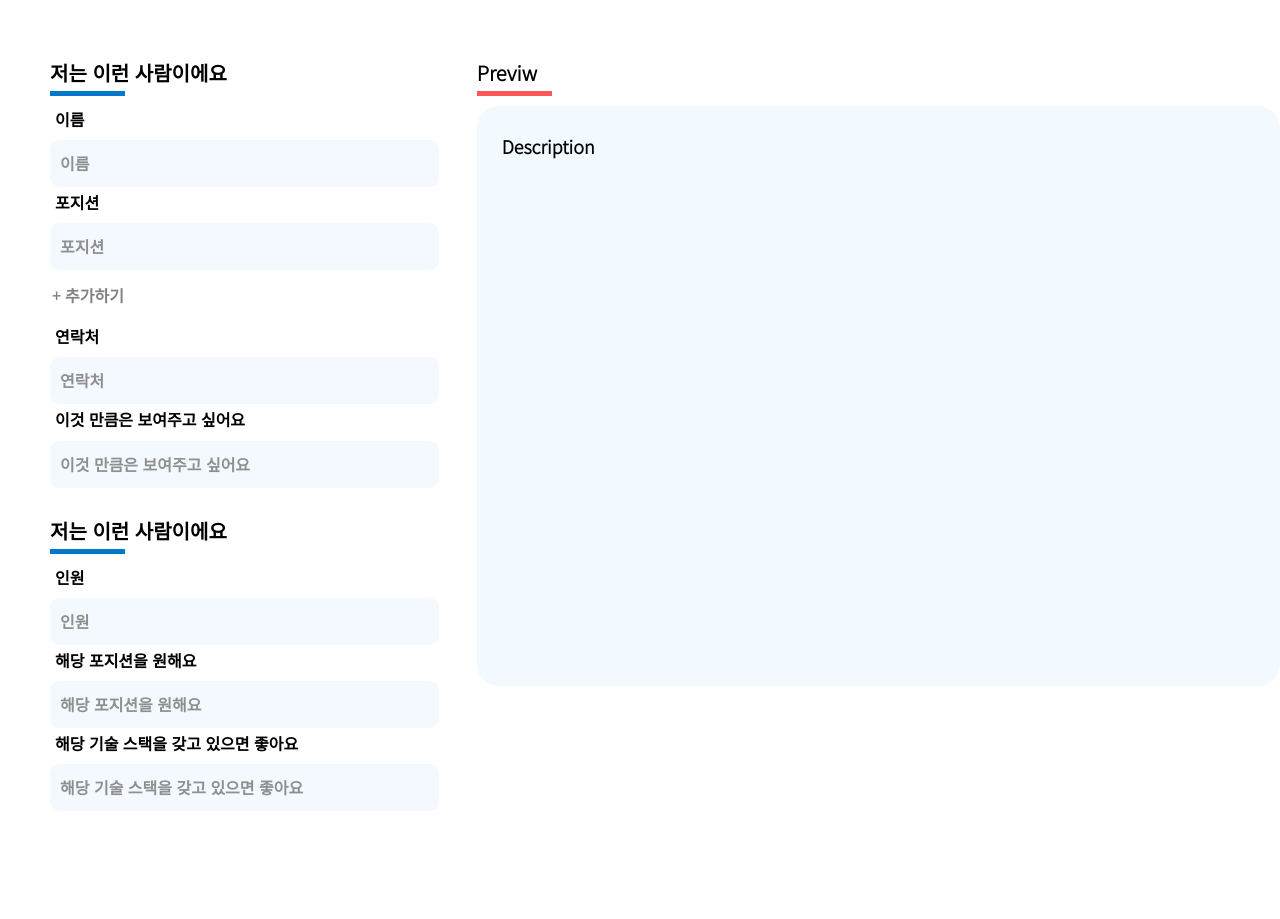
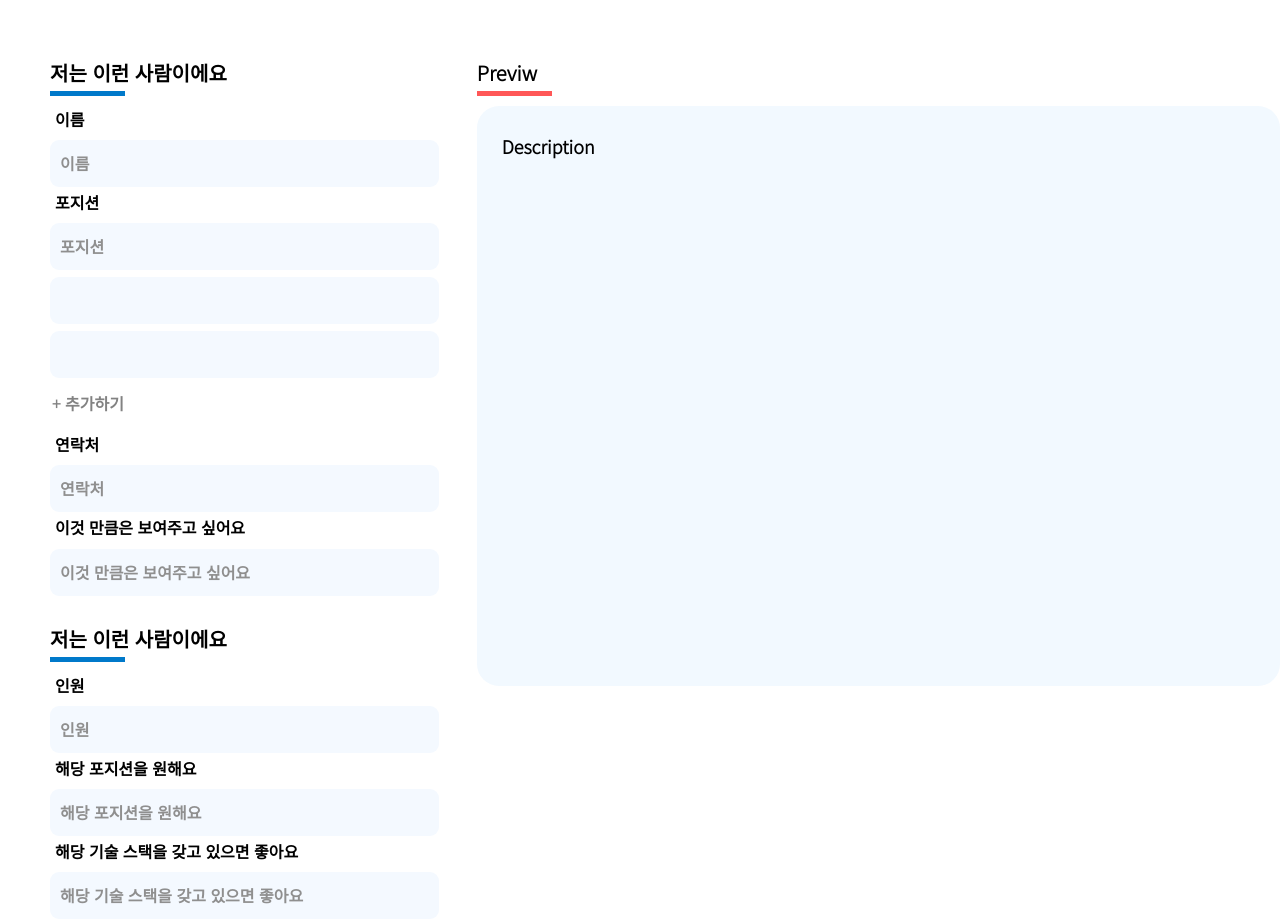
Before and after one commit to jaewoong2/HelpMe, a React app: page / in a window 1280 px wide. Built offline with nearby package versions, Linux system fonts and the light colour scheme.

Commit message:
:sparkles: Implement Service ContextAPI

```diff
--- a/src/App.tsx
+++ b/src/App.tsx
@@ -1,73 +1,34 @@
-import Button from '@components/Button';
-import Description from '@components/Description';
-import Input from '@components/Input';
-import Title from '@components/Title';
-import { css } from '@emotion/react';
+import styled from '@emotion/styled';
+import Home from '@pages/Home';
 import React from 'react';
 
-type Props = {};
 const App = () => {
   return (
-    <main
-      style={{
-        display: 'flex',
-        width: '100%',
-        height: '100%',
-        justifyContent: 'center',
-        alignItems: 'center',
-      }}
-    >
-      <div
-        style={{
-          marginTop: '120px',
-          display: 'flex',
-          maxWidth: '1248px',
-          width: '100%',
-          height: '100%',
-          maxHeight: '960px',
-          padding: '50px',
-          justifyContent: 'center',
-        }}
-      >
-        <div style={{ width: '50%', height: '100%' }}>
-          <Title>저는 이런 사람이에요</Title>
-          <Input title="이름" />
-          <Input title="포지션" />
-          <Button>+ 추가하기</Button>
-          <Input title="연락처" />
-          <Input title="이것 만큼은 보여주고 싶어요" />
-          <Title
-            css={css`
-              margin-top: 30px;
-            `}
-          >
-            저는 이런 사람이에요
-          </Title>
-          <Input title="인원" />
-          <Input title="해당 포지션을 원해요" />
-          <Input title="해당 기술 스택을 갖고 있으면 좋아요" />
-        </div>
-        <section
-          style={{
-            maxHeight: '960px',
-            display: 'flex',
-            flexDirection: 'column',
-            width: '100%',
-            height: '100%',
-            marginLeft: '50px',
-          }}
-        >
-          <Title dividerColor="warning">Previw</Title>
-          <Description
-            css={css`
-              max-height: 70%;
-              height: calc(100% - 33px);
-            `}
-          />
-        </section>
-      </div>
-    </main>
+    <Main>
+      <SectionContainer>
+        <Home />
+      </SectionContainer>
+    </Main>
   );
 };
 
 export default App;
+
+const Main = styled.main`
+  display: flex;
+  width: 100%;
+  height: 100%;
+  justify-content: center;
+  align-items: center;
+`;
+
+const SectionContainer = styled.div`
+  margin-top: 120px;
+  display: flex;
+  max-width: 1248px;
+  width: 100%;
+  height: 100%;
+  max-height: 960px;
+  padding: 50px;
+  justify-content: center;
+`;
--- /dev/null
+++ b/src/components/LeftSection/index.tsx
@@ -0,0 +1,19 @@
+import { SerializedStyles } from '@emotion/react';
+import styled from '@emotion/styled';
+import React, { HtmlHTMLAttributes } from 'react';
+
+type LeftSectionProps = {
+  css?: SerializedStyles;
+} & HtmlHTMLAttributes<HTMLDivElement>;
+
+const LeftSection: React.FC<LeftSectionProps> = ({ css, children }) => {
+  return <Section css={css}>{children}</Section>;
+};
+
+export default LeftSection;
+
+const Section = styled.section<{ css?: SerializedStyles }>`
+  width: 50%;
+  height: 100%;
+  ${({ css }) => css};
+`;
--- /dev/null
+++ b/src/components/RightSection/index.tsx
@@ -0,0 +1,24 @@
+import { SerializedStyles } from '@emotion/react';
+import styled from '@emotion/styled';
+import React, { HtmlHTMLAttributes } from 'react';
+
+type RightSectionProps = {
+  css?: SerializedStyles;
+} & HtmlHTMLAttributes<HTMLDivElement>;
+
+const RightSection: React.FC<RightSectionProps> = ({ children, css }) => {
+  return <Section css={css}>{children}</Section>;
+};
+
+export default RightSection;
+
+const Section = styled.section<{ css?: SerializedStyles }>`
+  max-height: 960px;
+  display: flex;
+  flex-direction: column;
+  width: 100%;
+  height: 100%;
+  margin-left: 50px;
+
+  ${({ css }) => css};
+`;
--- /dev/null
+++ b/src/context/serviceContext.tsx
@@ -0,0 +1,112 @@
+import React, { useState } from 'react';
+import { createContext } from 'react';
+import { serviceContextType } from '../types/service';
+
+const initalState: serviceContextType = {
+  user: {
+    name: '',
+    setName: function (name: string): void {},
+    position: ['백엔드'],
+    addPosition: function (position: string): void {},
+    removePosition: function (index: number): void {},
+    contact: ['010-0000-1111'],
+    addContact: function (position: string): void {},
+    removeContact: function (index: number): void {},
+    links: ['github.com'],
+    addLinks: function (link: string): void {},
+    removeLinks: function (index: number): void {},
+  },
+  lookingFor: {
+    number: 2,
+    setNumber: function (number: number): void {},
+    position: ['프론트엔드', 'AI'],
+    addPosition: function (position: string): void {},
+    removePosition: function (index: number): void {},
+    techStack: ['React', 'Panads', '이미지 처리'],
+    addTechStack: function (tech: string): void {},
+    removeTechStack: function (index: number): void {},
+  },
+};
+
+export const serviceContext = createContext<serviceContextType>(initalState);
+
+export const ServiceProvider: React.FC<{ children: React.ReactElement | React.ReactNode | JSX.Element }> = ({
+  children,
+}) => {
+  const [name, setName] = useState(initalState.user.name);
+  const [userPosition, setUserPosition] = useState(initalState.user.position);
+  const [contact, setContact] = useState(initalState.user.contact);
+  const [links, setLinks] = useState(initalState.user.links);
+  const [number, setNumber] = useState(initalState.lookingFor.number);
+  const [lookForPosition, setLookForPosition] = useState(initalState.lookingFor.position);
+  const [techStack, setTechStack] = useState(initalState.lookingFor.techStack);
+
+  const handleName = (name: string): void => {
+    setName(name);
+  };
+  const addUserPosition = (position: string): void => {
+    setUserPosition((prev) => [...prev, position]);
+  };
+  const removeUserPosition = (index: number): void => {
+    setUserPosition((prev) => prev.map((value, i) => (i === index ? '' : value)).filter((v) => !!v));
+  };
+  const addContact = (contact: string): void => {
+    setContact((prev) => [...prev, contact]);
+  };
+  const removeContact = (index: number): void => {
+    setContact((prev) => prev.map((value, i) => (i === index ? '' : value)).filter((v) => !!v));
+  };
+  const addLinks = (link: string): void => {
+    setLinks((prev) => [...prev, link]);
+  };
+  const removeLinks = (index: number): void => {
+    setLinks((prev) => prev.map((value, i) => (i === index ? '' : value)).filter((v) => !!v));
+  };
+  const handleNumber = (number: number): void => {
+    setNumber(number);
+  };
+  const addLookForPosition = (position: string): void => {
+    setLookForPosition((prev) => [...prev, position]);
+  };
+  const removeLookForPosition = (index: number): void => {
+    setLookForPosition((prev) => prev.map((value, i) => (i === index ? '' : value)).filter((v) => !!v));
+  };
+  const addTechStack = (techStack: string): void => {
+    setTechStack((prev) => [...prev, techStack]);
+  };
+  const removeTechStack = (index: number): void => {
+    setTechStack((prev) => prev.map((value, i) => (i === index ? '' : value)).filter((v) => !!v));
+  };
+
+  return (
+    <serviceContext.Provider
+      value={{
+        user: {
+          name,
+          contact,
+          links,
+          addContact,
+          removeContact,
+          addLinks,
+          removeLinks,
+          position: userPosition,
+          setName: handleName,
+          addPosition: addUserPosition,
+          removePosition: removeUserPosition,
+        },
+        lookingFor: {
+          number,
+          setNumber: handleNumber,
+          position: lookForPosition,
+          addPosition: addLookForPosition,
+          removePosition: removeLookForPosition,
+          techStack,
+          addTechStack,
+          removeTechStack,
+        },
+      }}
+    >
+      {children}
+    </serviceContext.Provider>
+  );
+};
--- a/src/index.tsx
+++ b/src/index.tsx
@@ -1,3 +1,4 @@
+import { ServiceProvider } from '@context/serviceContext';
 import { ThemeProvider } from '@emotion/react';
 import React from 'react';
 import ReactDOM from 'react-dom/client';
@@ -10,7 +11,9 @@ const root = ReactDOM.createRoot(document.getElementById('root') as HTMLElement)
 root.render(
   <React.StrictMode>
     <ThemeProvider theme={defaultTheme}>
-      <App />
+      <ServiceProvider>
+        <App />
+      </ServiceProvider>
     </ThemeProvider>
   </React.StrictMode>,
 );
--- /dev/null
+++ b/src/pages/Home/LeftContainer.tsx
@@ -0,0 +1,37 @@
+import Button from '@components/Button';
+import Input from '@components/Input';
+import LeftSection from '@components/LeftSection';
+import Title from '@components/Title';
+import { css } from '@emotion/react';
+import React from 'react';
+
+type LeftContainerProps = {};
+
+const LeftContainer: React.FC<LeftContainerProps> = ({}) => {
+  return (
+    <LeftSection>
+      <Title>저는 이런 사람이에요</Title>
+      <Input title="이름" />
+      <Input title="포지션" />
+      <div style={{ display: 'flex', flexDirection: 'column', width: '100%', alignItems: 'flex-start' }}>
+        <Input title="" />
+        <Input title="" />
+        <Button>+ 추가하기</Button>
+      </div>
+      <Input title="연락처" />
+      <Input title="이것 만큼은 보여주고 싶어요" />
+      <Title
+        css={css`
+          margin-top: 30px;
+        `}
+      >
+        저는 이런 사람이에요
+      </Title>
+      <Input title="인원" />
+      <Input title="해당 포지션을 원해요" />
+      <Input title="해당 기술 스택을 갖고 있으면 좋아요" />
+    </LeftSection>
+  );
+};
+
+export default LeftContainer;
--- /dev/null
+++ b/src/pages/Home/RightContainer.tsx
@@ -0,0 +1,23 @@
+import Description from '@components/Description';
+import RightSection from '@components/RightSection';
+import Title from '@components/Title';
+import { css } from '@emotion/react';
+import React from 'react';
+
+type Props = {};
+
+const RightContainer = (props: Props) => {
+  return (
+    <RightSection>
+      <Title dividerColor="warning">Previw</Title>
+      <Description
+        css={css`
+          max-height: 70%;
+          height: calc(100% - 33px);
+        `}
+      />
+    </RightSection>
+  );
+};
+
+export default RightContainer;
--- /dev/null
+++ b/src/pages/Home/index.tsx
@@ -0,0 +1,16 @@
+import React from 'react';
+import LeftContainer from './LeftContainer';
+import RightContainer from './RightContainer';
+
+type Props = {};
+
+const Home = (props: Props) => {
+  return (
+    <>
+      <LeftContainer />
+      <RightContainer />
+    </>
+  );
+};
+
+export default Home;
--- /dev/null
+++ b/src/types/service.ts
@@ -0,0 +1,41 @@
+type serviceType = {
+    lookingFor: {
+        number: number;
+        position: string[];
+        techStack: string[];
+    };
+    user: {
+        name: string;
+        position: string;
+        contact: string[];
+        links: string[];
+    };
+}
+
+type serviceContextType = {
+    lookingFor: {
+        number: number;
+        setNumber: (number: number) => void;
+        position: string[];
+        addPosition: (position: string) => void;
+        removePosition: (index: number) => void;
+        techStack: string[];
+        addTechStack: (position: string) => void;
+        removeTechStack: (index: number) => void;
+    };
+    user: {
+        name: string;
+        setName: (name: string) => void;
+        position: string[];
+        addPosition: (position: string) => void;
+        removePosition: (index: number) => void;
+        contact: string[];
+        addContact: (position: string) => void;
+        removeContact: (index: number) => void;
+        links: string[];
+        addLinks: (link: string) => void;
+        removeLinks: (index: number) => void;
+    };
+}
+
+export { serviceType, serviceContextType }
--- a/tsconfig.json
+++ b/tsconfig.json
@@ -24,7 +24,10 @@
       "@components/*": ["components/*"],
       "@styles/*": ["styles/*"],
       "@utils/*": ["utils/*"],
-      "@hooks/*": ["hooks/*"]
+      "@hooks/*": ["hooks/*"],
+      "@types/*": ["types/*"],
+      "@pages/*": ["pages/*"],
+      "@context/*": ["context/*"]
     }
   },
   "include": ["./src/**/*"],
--- a/webpack.config.js
+++ b/webpack.config.js
@@ -43,6 +43,9 @@ module.exports = {
       '@styles': path.resolve(__dirname, 'src/styles/'),
       '@utils': path.resolve(__dirname, 'src/utils/'),
       '@hooks': path.resolve(__dirname, 'src/hooks/'),
+      '@pages': path.resolve(__dirname, 'src/pages/'),
+      '@types': path.resolve(__dirname, 'src/types/'),
+      '@context': path.resolve(__dirname, 'src/context/'),
     },
   },
   output: {
```
